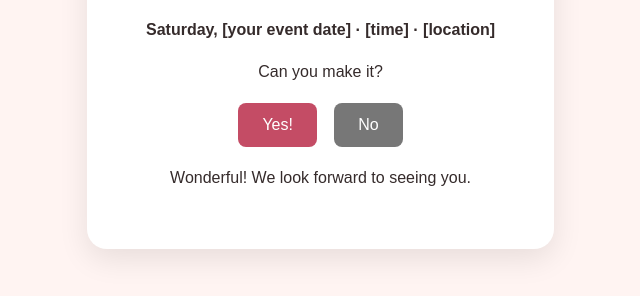
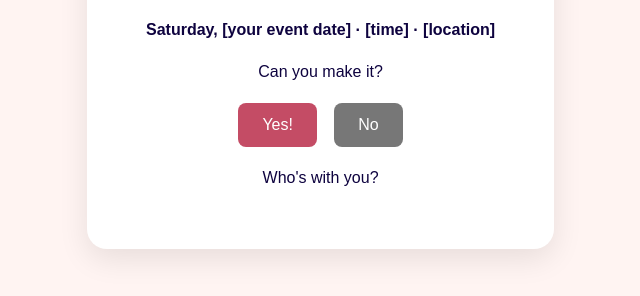
Before and after one commit to markiironron-maker/invitation, a plain HTML site: page index.html in a window 1280 px wide. Both pictures are taken after a click on the button "Yes!". Shown: the part 346-642 px from the top of the page, without its empty margins (338-978 px from the left). Drawn offline with Linux system fonts and the light colour scheme.

Commit message:
git add index.html git diff

```diff
--- a/index.html
+++ b/index.html
@@ -13,7 +13,7 @@
       place-items: center;
       background: #fff4f2;
       font-family: Arial, sans-serif;
-      color: #352b2b;
+      color: #0e033f;
     }
 
     .invitation {
@@ -60,7 +60,7 @@
     const response = document.getElementById("response");
 
     document.getElementById("yes").addEventListener("click", () => {
-      response.textContent = "Wonderful! We look forward to seeing you.";
+      response.textContent = "Who's with you?";
     });
 
     document.getElementById("no").addEventListener("click", () => {
```
